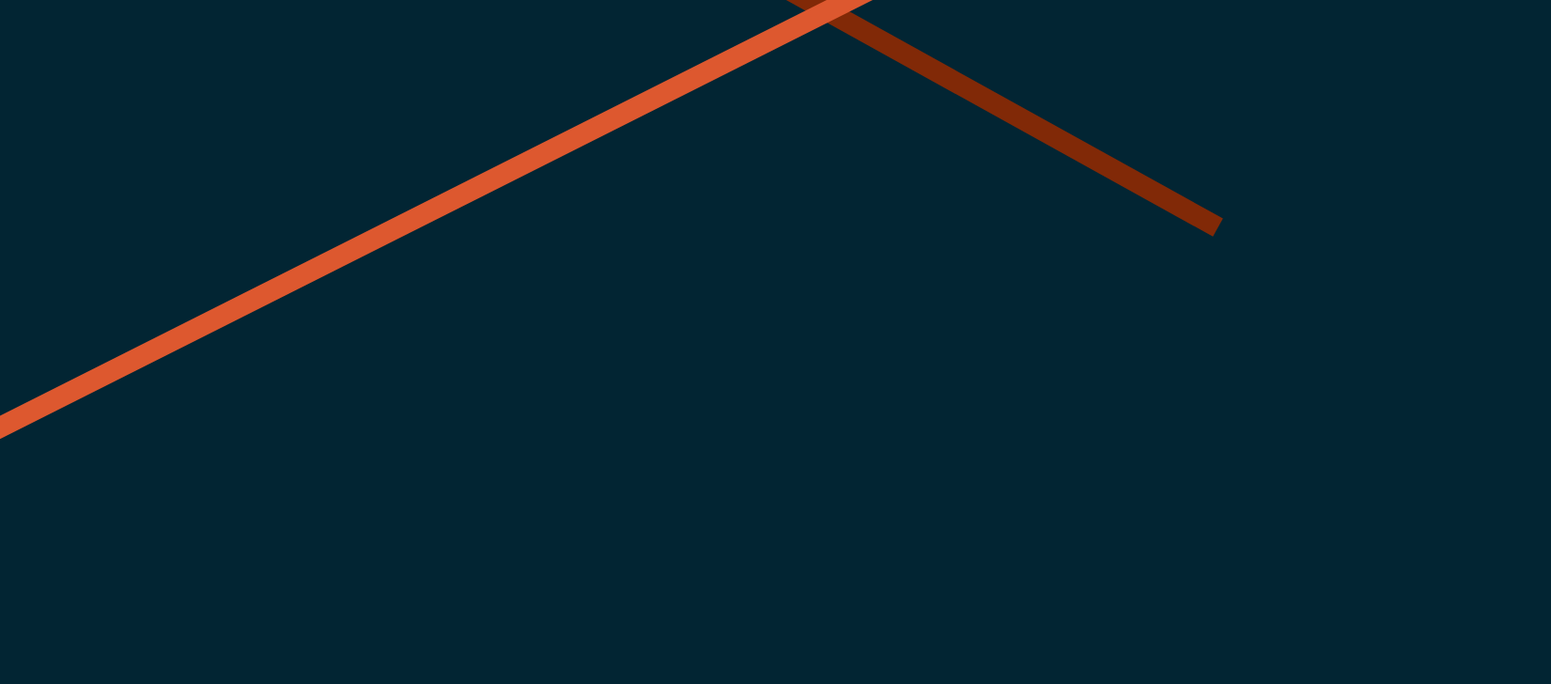
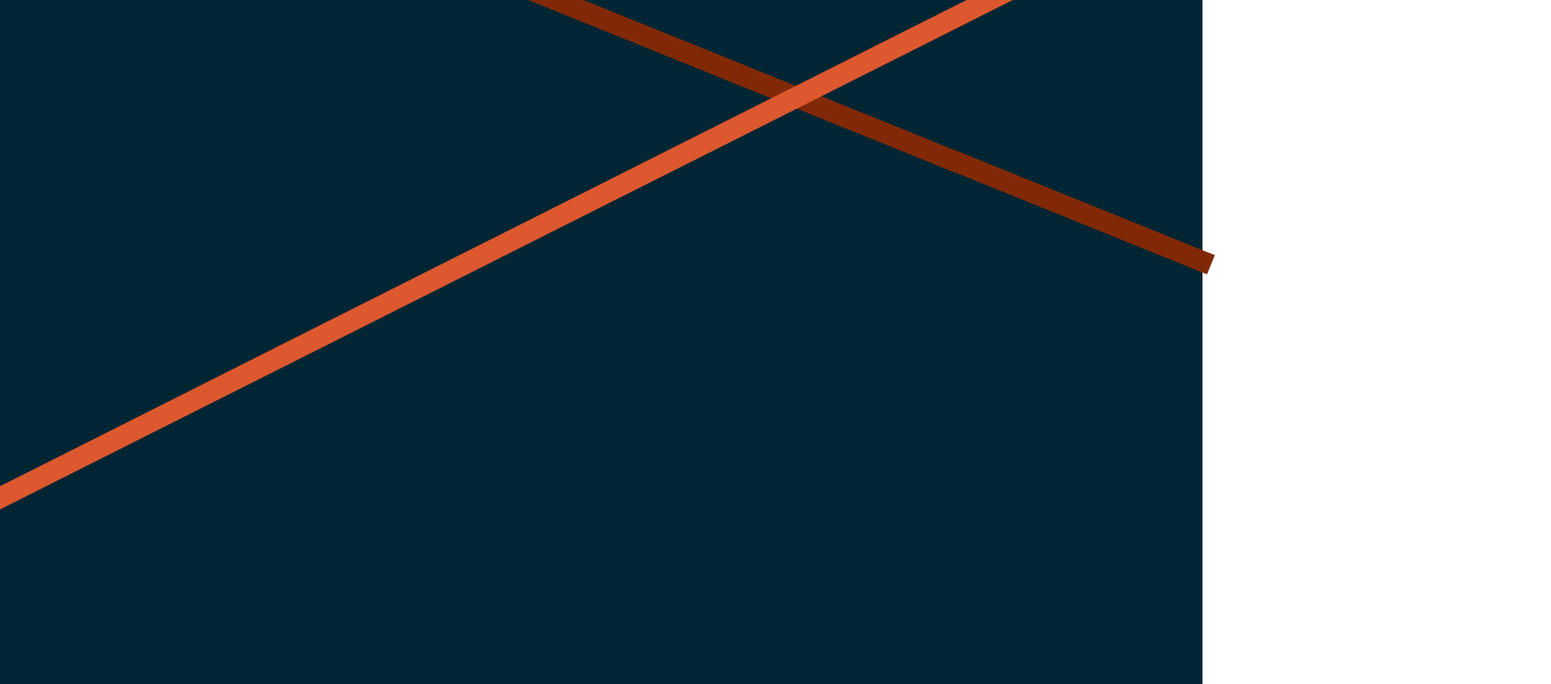
Before and after one commit to michaelpaulcuccia/suzeethunder, a Next.js app in the folder client/: page / in a window 1280 px wide. Shown: the top 728 px of the page at 94% size, 1651 px wide, since content can reach past the window. Built offline with nearby package versions, Linux system fonts and the light colour scheme.

Commit message:
continuing...

```diff
--- a/client/pages/index.js
+++ b/client/pages/index.js
@@ -1,30 +1,23 @@
 import Head from 'next/head';
 import styled from 'styled-components';
 
-const Article = styled.article`
-  height: 100%;
-  display: block;
-`;
-
 const Background = styled.div`
-  width: 150vw;
-  height: 179.3vw;
+  width: 100vw;
+  height: 100vw;
   position: absolute;
-  top: -12%;
-  left: -21%;
+  top: 0;
+  left: 0%;
   background: #022533;
-  //transform: rotate(14.78deg);
-  display: block;
 `;
 
 const Rect1 = styled.div`
-  width: 43vw;
+  width: 90vw;
   height: 1.7vw;
   background: #812907;
   position: absolute;
-  top: 12.3%; //4.3%
+  top: 4.3%;
   right: -51px;
-  transform: rotate(29deg);
+  transform: rotate(22deg);
 `;
 
 const Rect2 = styled.div`
@@ -47,11 +40,13 @@ export default function Home() {
         <meta name="description" content="Generated by create next app" />
         <link rel="icon" href="/favicon.ico" />
       </Head>
-      <Article>
-        <Background />
+
+        <Background>
         <Rect1 />
         <Rect2 />
-      </Article>
+        </Background>
+
+
     </>
   )
 }
```
